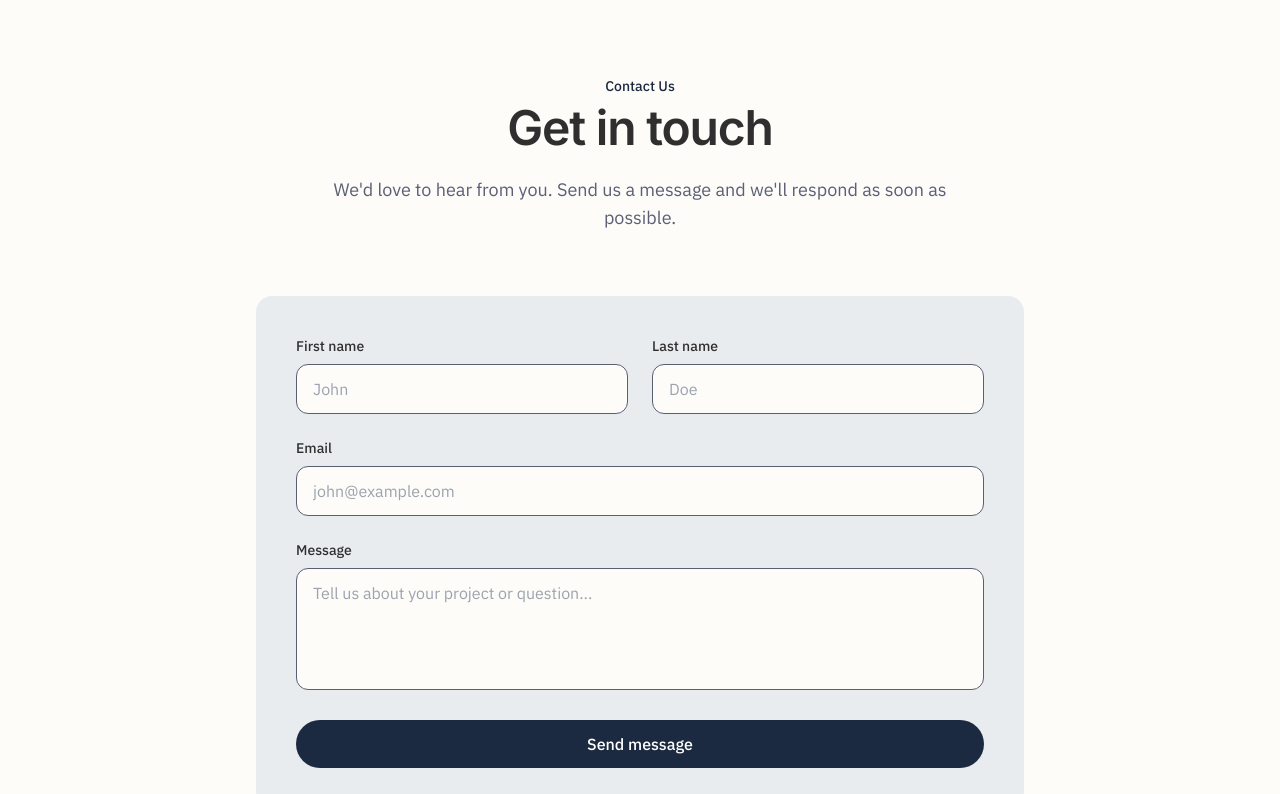
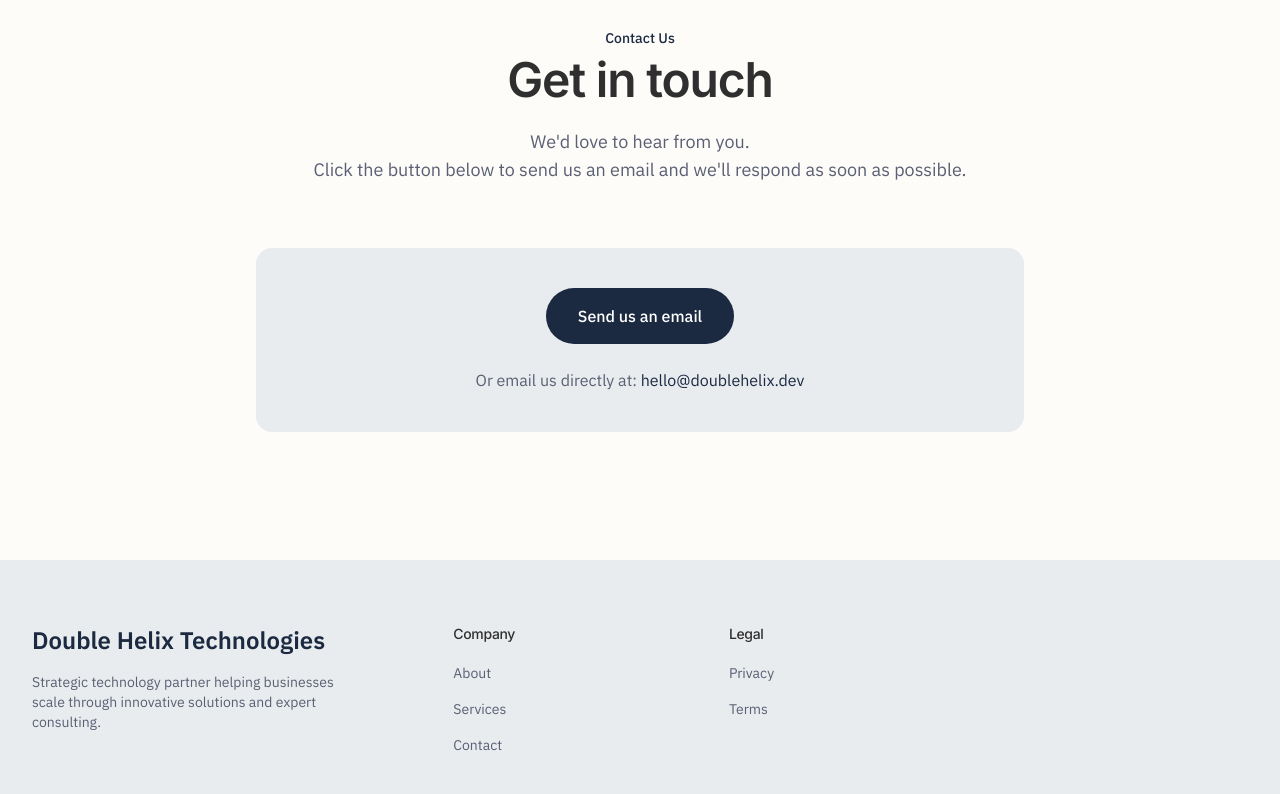
Before and after one commit to Double-Helix-Technologies/Double-Helix-Technologies.github.io, a Next.js app: page / in a window 1280 px wide. Shown: the part 3740-4534 px from the top of the page. Built offline with nearby package versions, Linux system fonts and the light colour scheme.

Commit message:
Update contacts and about

```diff
--- a/app/components/About.tsx
+++ b/app/components/About.tsx
@@ -5,27 +5,27 @@ export default function About() {
     {
       name: 'Armands',
       role: 'CEO',
-      description: 'Dude',
+      description: '',
     },
     {
       name: 'Māris',
       role: 'CTO',
-      description: 'Dude',
+      description: '',
     },
     {
       name: 'Aleksandrs',
       role: 'CBDO',
-      description: 'Dude',
+      description: '',
     },
     {
       name: 'Valts',
       role: 'CIO',
-      description: 'Dude',
+      description: '',
     },
     {
       name: 'Aleksandra',
       role: 'COO',
-      description: 'Dudette',
+      description: '',
     }
   ];
 
--- a/app/components/Contact.tsx
+++ b/app/components/Contact.tsx
@@ -8,78 +8,27 @@ export default function Contact() {
           <span className="text-sm font-medium text-primary mb-2 inline-block">Contact Us</span>
           <h2 className="text-4xl md:text-5xl font-semibold text-text-primary mb-6">Get in touch</h2>
           <p className="text-lg text-text-secondary max-w-2xl mx-auto">
-            We'd love to hear from you. Send us a message and we'll respond as soon as possible.
+            We'd love to hear from you. <br/>Click the button below to send us an email and we'll respond as soon as possible.
           </p>
         </div>
 
         <div className="max-w-3xl mx-auto">
-          <div className="bg-background-alt p-8 md:p-10 rounded-2xl">
-            <form className="space-y-6">
-              <div className="grid grid-cols-1 md:grid-cols-2 gap-6">
-                <div>
-                  <label htmlFor="first-name" className="block text-sm font-medium text-text-primary mb-2">
-                    First name
-                  </label>
-                  <input
-                    type="text"
-                    name="first-name"
-                    id="first-name"
-                    autoComplete="given-name"
-                    className="w-full px-4 py-3 bg-background border border-border rounded-xl focus:outline-none focus:ring-2 focus:ring-primary focus:border-transparent transition-colors"
-                    placeholder="John"
-                  />
-                </div>
-                <div>
-                  <label htmlFor="last-name" className="block text-sm font-medium text-text-primary mb-2">
-                    Last name
-                  </label>
-                  <input
-                    type="text"
-                    name="last-name"
-                    id="last-name"
-                    autoComplete="family-name"
-                    className="w-full px-4 py-3 bg-background border border-border rounded-xl focus:outline-none focus:ring-2 focus:ring-primary focus:border-transparent transition-colors"
-                    placeholder="Doe"
-                  />
-                </div>
-              </div>
-
-              <div>
-                <label htmlFor="email" className="block text-sm font-medium text-text-primary mb-2">
-                  Email
-                </label>
-                <input
-                  type="email"
-                  name="email"
-                  id="email"
-                  autoComplete="email"
-                  className="w-full px-4 py-3 bg-background border border-border rounded-xl focus:outline-none focus:ring-2 focus:ring-primary focus:border-transparent transition-colors"
-                  placeholder="john@example.com"
-                />
-              </div>
-
-              <div>
-                <label htmlFor="message" className="block text-sm font-medium text-text-primary mb-2">
-                  Message
-                </label>
-                <textarea
-                  name="message"
-                  id="message"
-                  rows={4}
-                  className="w-full px-4 py-3 bg-background border border-border rounded-xl focus:outline-none focus:ring-2 focus:ring-primary focus:border-transparent transition-colors resize-none"
-                  placeholder="Tell us about your project or question..."
-                />
-              </div>
-
-              <div>
-                <button
-                  type="submit"
-                  className="btn-primary w-full justify-center"
-                >
-                  Send message
-                </button>
-              </div>
-            </form>
+          <div className="bg-background-alt p-8 md:p-10 rounded-2xl text-center">
+            <a
+              href="mailto:hello@doublehelix.dev"
+              className="btn-primary inline-flex justify-center px-8 py-4"
+            >
+              Send us an email
+            </a>
+            <p className="mt-6 text-text-secondary">
+              Or email us directly at:{" "}
+              <a
+                href="mailto:hello@doublehelix.dev"
+                className="text-primary hover:underline"
+              >
+                hello@doublehelix.dev
+              </a>
+            </p>
           </div>
         </div>
       </div>
```
